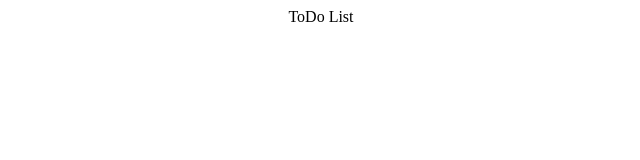
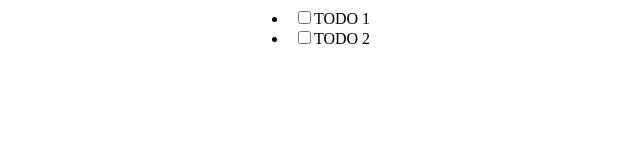
Before and after one commit to Chadolbaegi128/wanted-pre-onboarding-frontend, a React (Create React App) app: page /todo in a window 1280 px wide. Shown: the top 160 px of the page, without its empty margins (319-959 px from the left). Built offline with nearby package versions, Linux system fonts and the light colour scheme.

Commit message:
feat: 투두 리스트 생성

```diff
--- a/src/pages/Post.tsx
+++ b/src/pages/Post.tsx
@@ -3,7 +3,18 @@
 const Post = () => {
     return (
         <>
-            <div>ToDo List</div>
+            <li>
+                <label>
+                    <input type="checkbox" />
+                    <span>TODO 1</span>
+                </label>
+            </li>
+            <li>
+                <label>
+                    <input type="checkbox" />
+                    <span>TODO 2</span>
+                </label>
+            </li>
         </>
     )
 };
```
